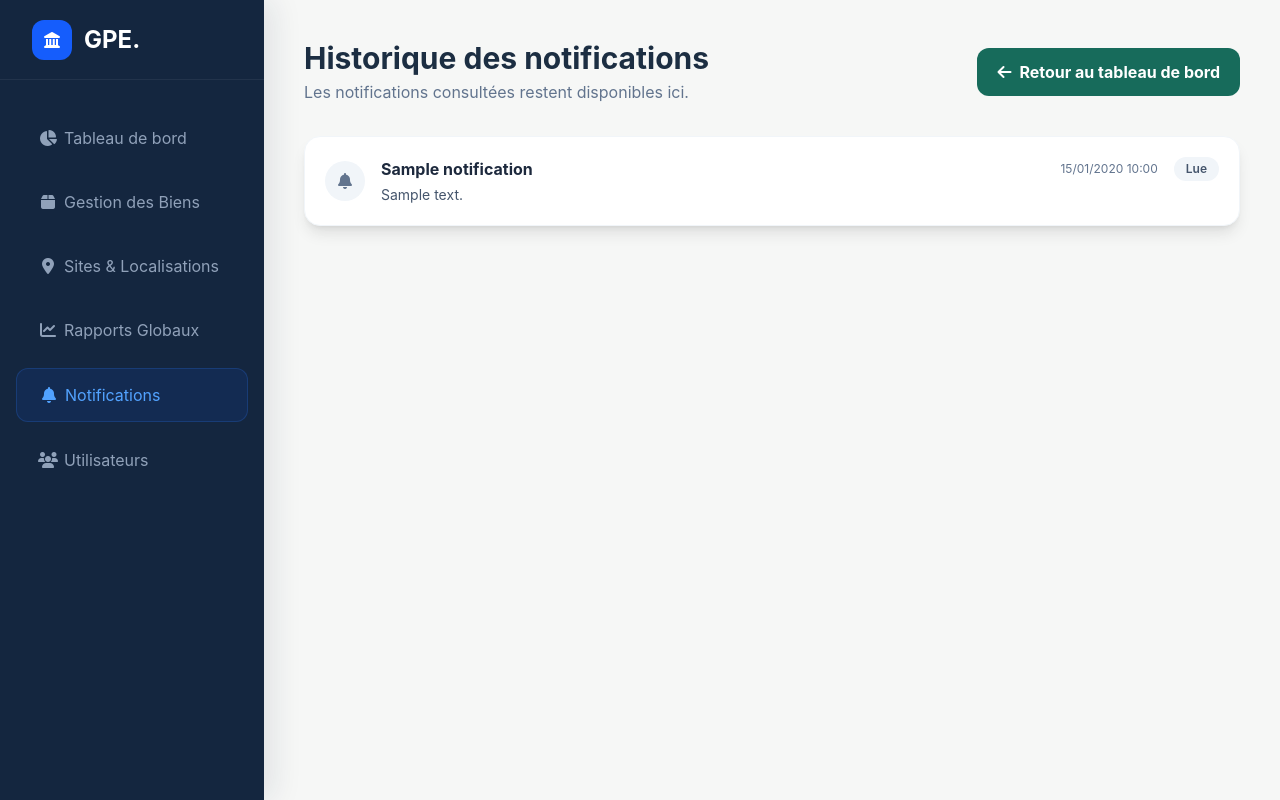
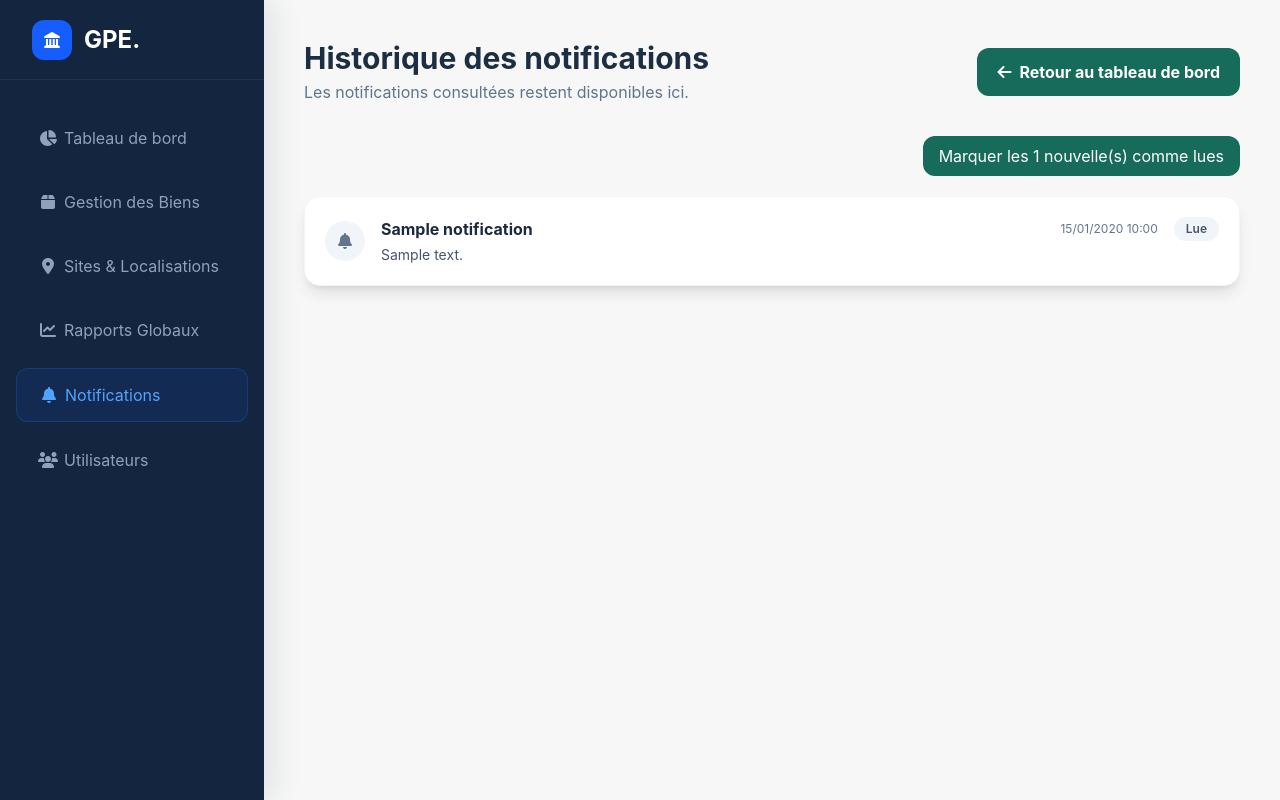
Before and after one commit to goliamelerolande-lab/gestion-patrimoine-etat, a Laravel app: template services/patrimoine/resources/views/notifications.blade.php in a window 1280 px wide. Run offline with Laravel 12, Linux system fonts and the light colour scheme; the template is opened without the code that fills it: most values are stand-ins (such as "Sample title", 1, 10 or a date in 2020); style sheets or scripts are compiled from the project's sources.

Commit message:
feat(notifications): add explicit read action to history

```diff
--- a/services/patrimoine/resources/views/notifications.blade.php
+++ b/services/patrimoine/resources/views/notifications.blade.php
@@ -24,6 +24,15 @@
             <div><h1 class="text-3xl font-bold">Historique des notifications</h1><p class="mt-1 text-slate-500">Les notifications consultées restent disponibles ici.</p></div>
             <a href="/" class="rounded-xl bg-primary px-5 py-3 font-bold text-white hover:bg-emerald-800"><i class="fas fa-arrow-left mr-2"></i>Retour au tableau de bord</a>
         </div>
+        @if($unreadCount > 0)
+            <form method="POST" action="{{ route('notifications.mark-viewed') }}" class="mb-5 flex justify-end">
+                @csrf
+                <button type="submit" class="rounded-xl bg-primary px-4 py-2 font-semibold text-white hover:bg-emerald-800">Marquer les {{ $unreadCount }} nouvelle(s) comme lues</button>
+            </form>
+        @endif
+        @if(session('status'))
+            <p role="status" class="mb-5 rounded-xl bg-emerald-50 p-4 text-emerald-800">{{ session('status') }}</p>
+        @endif
         <div class="overflow-hidden rounded-2xl border border-slate-100 bg-white shadow-lg divide-y divide-slate-100">
             @forelse($notifications as $notification)
                 <article class="flex items-start gap-4 p-5">
--- a/services/patrimoine/routes/web.php
+++ b/services/patrimoine/routes/web.php
@@ -40,14 +40,19 @@ Route::get('/notifications', function () {
     $notifications = Notification::query()
         ->latest()
         ->paginate(20, ['id', 'type', 'title', 'message', 'read_at', 'created_at']);
+    $unreadCount = Notification::query()->whereNull('read_at')->count();
 
-    return view('notifications', compact('notifications'));
+    return view('notifications', compact('notifications', 'unreadCount'));
 })->name('notifications.index');
 
 Route::post('/notifications/mark-viewed', function () {
     $marked = Notification::query()->whereNull('read_at')->update(['read_at' => now()]);
 
-    return response()->json(['marked' => $marked]);
+    if (request()->expectsJson()) {
+        return response()->json(['marked' => $marked]);
+    }
+
+    return redirect()->route('notifications.index')->with('status', 'Notifications marquées comme lues.');
 })->name('notifications.mark-viewed');
 
 Route::get('/rapports', function () {
```
